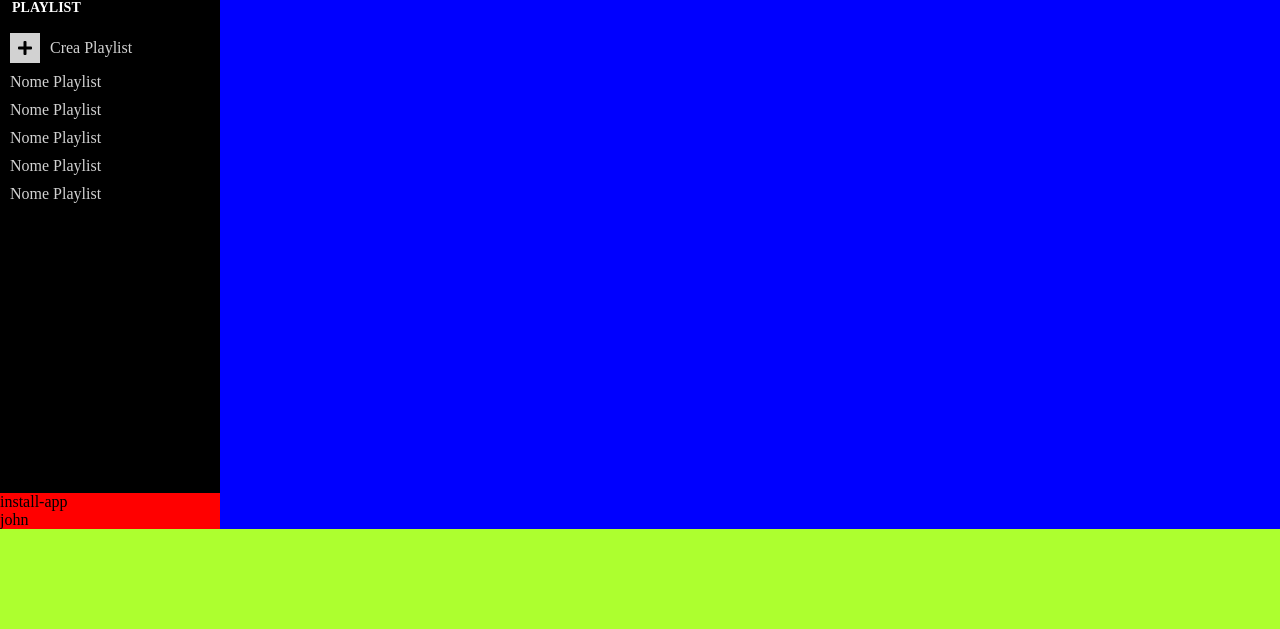
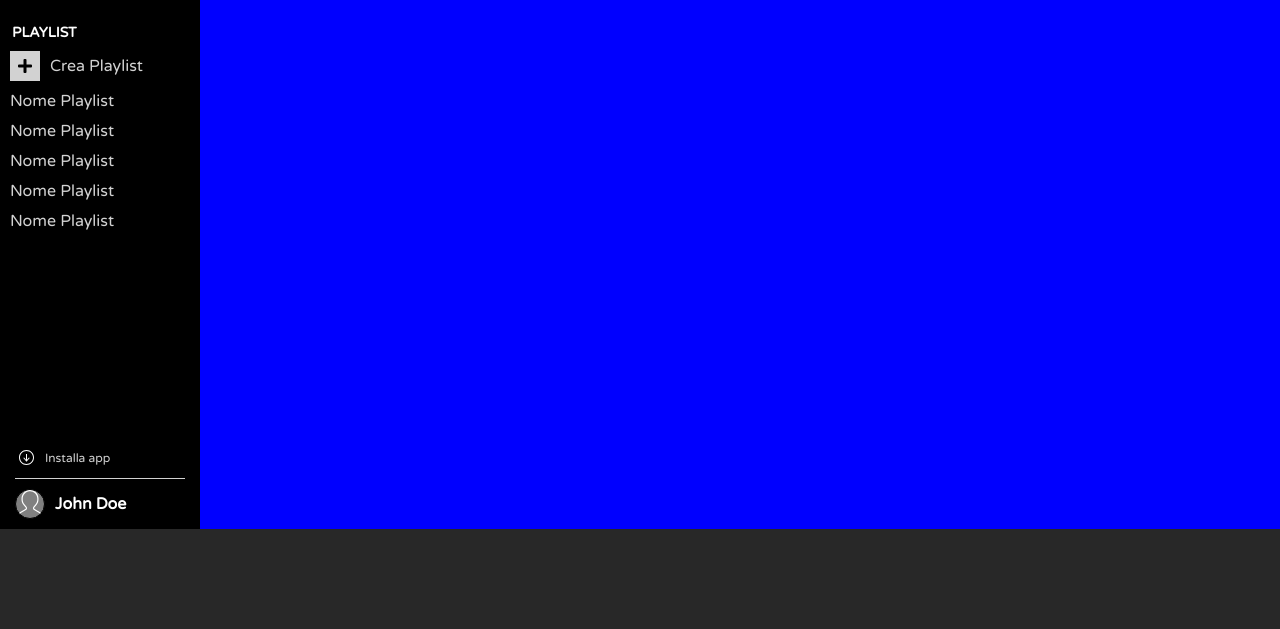
Before and after one commit to manuelbonini/html-css-spotifyweb, a plain HTML site: page index.html in a window 1280 px wide. Shown: the part 171-800 px from the top of the page. Drawn offline with Linux system fonts and the light colour scheme.

Commit message:
fine nav

```diff
--- a/css/style.css
+++ b/css/style.css
@@ -2,6 +2,10 @@
     margin: 0;
     padding: 0;
     box-sizing: border-box;
+}
+
+body {
+    font-family: 'Varela Round', sans-serif;
 }
 
 #app-wrapper {
@@ -18,7 +22,7 @@ main {
 
 nav {
     float: left;
-    width: 220px;
+    width: 200px;
     height: 100%;
     overflow: hidden;
 
@@ -65,7 +69,7 @@ nav {
     min-height: 100px;
     overflow: hidden;
     flex-grow: 1;
-}
+    padding-top: 30px;}
 
 .playlist {
     height: 100%;
@@ -75,7 +79,7 @@ nav {
 .playlist-container h2 {
     color: #fefefe;
     font-size: 14px;
-    padding: 12px;
+    padding: 5px 12px;
 }
 
 .playlist-container a {
@@ -108,9 +112,49 @@ nav {
     color: #fefefe;
 }
 
+/* installa app  */
 .install-app {
+    padding: 0 15px;
     /* test  */
-    background-color: red;
+    background-color: #000;
+}
+
+.download-app {
+    display: flex;
+    flex-direction: row;
+    align-items: center;
+    border-bottom: 1px solid #d2d2d2;
+    padding-bottom: 10px;
+    color: #d2d2d2;
+    font-size: 12px;
+}
+
+.download-app:hover {
+    color: #fefefe;
+}
+
+.download-app img {
+    width: 20px;
+    margin-right: 10px;
+}
+
+.profile {
+    display: flex;
+    flex-direction: row;
+    align-items: center;
+    color: #fefefe;
+    padding: 10px 0;
+    font-weight: bold;
+}
+
+.box-profile {
+    height: 30px;
+    width: 30px;
+    border-radius: 50%;
+    border: 1px solid black;
+    overflow: hidden;
+    background-color: #808080;
+    margin-right: 10px;
 }
 
 .main-content {
@@ -124,5 +168,5 @@ footer {
     height: 100px;
 
     /* test */
-    background-color: greenyellow;
+    background-color: #282828;
 }
--- a/index.html
+++ b/index.html
@@ -7,6 +7,8 @@
     <title>Spotify</title>
 
     <link rel="stylesheet" href="https://cdnjs.cloudflare.com/ajax/libs/font-awesome/5.15.2/css/all.min.css" integrity="sha512-HK5fgLBL+xu6dm/Ii3z4xhlSUyZgTT9tuc/hSrtw6uzJOvgRr2a9jyxxT1ely+B+xFAmJKVSTbpM/CuL7qxO8w==" crossorigin="anonymous" />
+    <link rel="preconnect" href="https://fonts.gstatic.com">
+    <link href="https://fonts.googleapis.com/css2?family=Varela+Round&display=swap" rel="stylesheet">
     <link rel="stylesheet" href="css/style.css">
 <body>
 
@@ -56,15 +58,20 @@
                             <li>
                                 <a href="#">Nome Playlist</a>
                             </li>
-
                         </ul>
                     </div>
 
                     <div class="install-app">
-                        <div>
-                            install-app
+                        <div class="download-app">
+                            <img src="img/download.svg" alt="download">
+                            Installa app
                         </div>
-                        john
+                        <div class="profile">
+                            <div class="box-profile">
+                                <img src="img/profile.svg" alt="profile">
+                            </div>
+                            John Doe
+                        </div>
                     </div>
                 </div>
             </nav>
```
